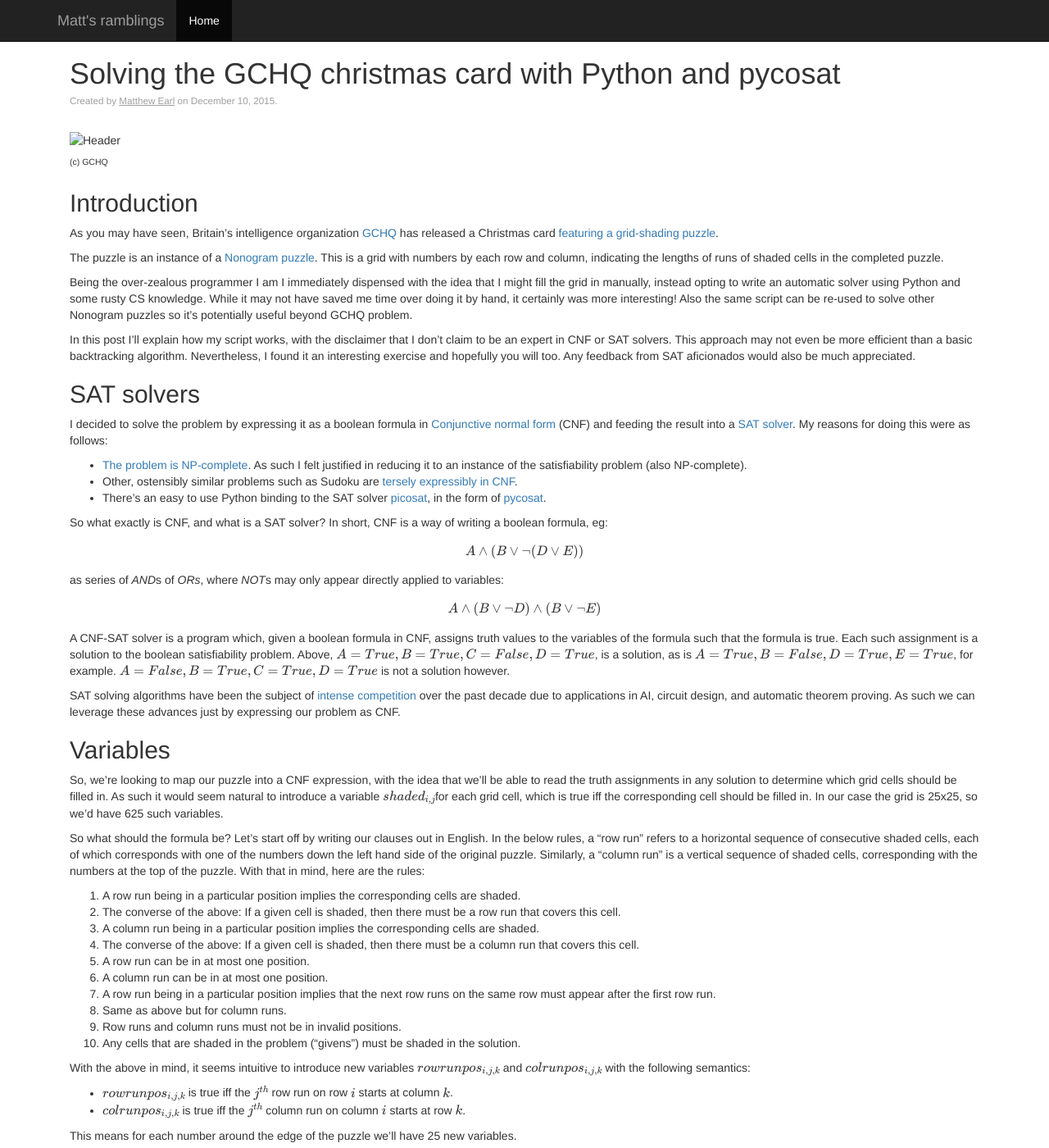
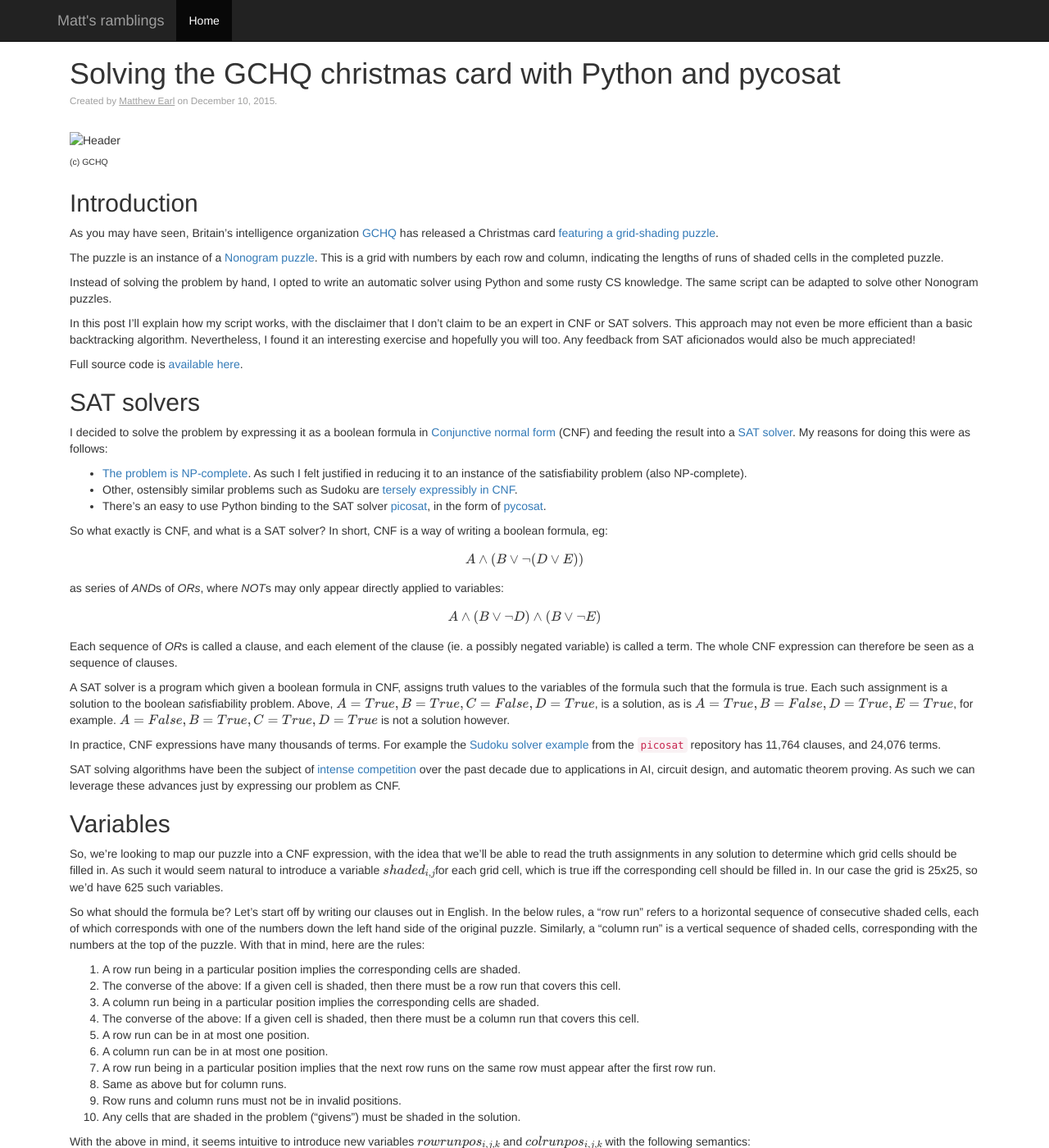
Before and after one commit to matthewearl/matthewearl.github.io, a Jekyll site: the page built from _posts/2015-12-10-gchq-xmas-card.md, in a window 1280 px wide and 1400 px high. Shown: the whole window at 82% size. Built offline with Jekyll 4.4.1, drawn with Linux system fonts in a browser that asks for light colours; nearby versions of some CDN libraries; formulas are drawn with MathJax 3; some of the changed text lies outside the part shown.

Commit message:
Rewording, clarification, etc

```diff
--- a/_posts/2015-12-10-gchq-xmas-card.md
+++ b/_posts/2015-12-10-gchq-xmas-card.md
@@ -20,18 +20,17 @@
 wiki/ Nonogram). This is a grid with numbers by each row and column,
 indicating the lengths of runs of shaded cells in the completed puzzle.
 
-Being the over-zealous programmer I am I immediately dispensed with the idea
-that I might fill the grid in manually, instead opting to write an automatic
-solver using Python and some rusty CS knowledge. While it may not have saved me
-time over doing it by hand, it certainly was more interesting! Also the same
-script can be re-used to solve other Nonogram puzzles so it's potentially
-useful beyond GCHQ problem.
+Instead of solving the problem by hand, I opted to write an automatic solver
+using Python and some rusty CS knowledge. The same script can be adapted to
+solve other Nonogram puzzles.
 
 In this post I'll explain how my script works, with the disclaimer that I don't
 claim to be an expert in CNF or SAT solvers. This approach may not even be
 more efficient than a basic backtracking algorithm. Nevertheless, I found it an
 interesting exercise and hopefully you will too. Any feedback from SAT
-aficionados would also be much appreciated.
+aficionados would also be much appreciated!
+
+Full source code is [available here](https://github.com/matthewearl/gchq-xmas).
 
 ## SAT solvers
 
@@ -62,12 +61,21 @@
 
 $$A \wedge (B \vee \neg D) \wedge (B \vee \neg E)$$
 
-A CNF-SAT solver is a program which, given a boolean formula in CNF, assigns
-truth values to the variables of the formula such that the formula is true.
-Each such assignment is a solution to the boolean satisfiability problem.
-Above, \\(A = True, B = True, C = False, D = True\\), is a solution, as is \\(A
-= True, B = False, D = True, E = True\\), for example. \\(A = False, B
-= True, C = True, D = True\\) is not a solution however.
+Each sequence of *OR*s is called a clause, and each element of the clause (ie.
+a possibly negated variable) is called a term. The whole CNF expression can
+therefore be seen as a sequence of clauses.
+
+A SAT solver is a program which given a boolean formula in CNF, assigns truth
+values to the variables of the formula such that the formula is true.  Each
+such assignment is a solution to the boolean *sat*isfiability problem.  Above,
+\\(A = True, B = True, C = False, D = True\\), is a solution, as is \\(A =
+True, B = False, D = True, E = True\\), for example. \\(A = False, B = True, C
+= True, D = True\\) is not a solution however.
+
+In practice, CNF expressions have many thousands of terms. For example the
+[Sudoku solver example](https://github.com/ContinuumIO/pycosat/blob/master/
+examples/sudoku.py) from the `picosat` repository has 11,764 clauses, and
+24,076 terms.
 
 SAT solving algorithms have been the subject of [intense competition](http://
 www.satcompetition.org/) over the past decade due to applications in AI,
@@ -125,12 +133,12 @@
 illustrative example.
 
 The exact choice of where it is best to introduce variables is non-trivial and
-is not discussed here.
+is beyond the scope of this post.
 
 ## CNF clauses ##
 
-With the above in place, we can now more or less directly translate the above
-English clauses into CNF clauses. Here's the code for rule #1:
+With our variables established, we can now more or less directly translate the
+above English clauses into CNF clauses. Here's the code for rule #1:
 
 {% highlight python %}
 # A row run being present at a particular column implies the corresponding
@@ -148,12 +156,33 @@
 This is encoding the expression:
 
 $$\forall i \in rows \; \forall j \in (runs\ in\ row\ i) \;
-\forall j \in cols \; rowrunpos_i,j,k \implies shaded_i,k$$
+\forall j \in cols \; (rowrunpos_{i,j,k} \implies shaded_{i,k})$$
 
 Which by expanding the implication is equivalent to:
 
 $$\forall i \in rows \; \forall j \in (runs\ in\ row\ i) \;
-\forall j \in cols \; \neg rowrunpos_i,j,k \vee shaded_i,k$$
+\forall j \in cols \; (\neg rowrunpos_{i,j,k} \vee shaded_{i,k})$$
+
+Here's the first couple of clauses that the above function returns, with
+annotations:
+
+{% highlight python %}
+[
+  [
+    -809, # NOT (Row,run 1,2 starts at col 8) OR
+    34,   # (Shaded @ 1, 8)
+  ] # AND
+  [
+    -809, # NOT (Row,run 1,2 starts at col 8) OR
+    35,   # (Shaded @ 1, 9)
+  ] # AND
+  ...
+]
+{% endhighlight %}
+
+The first of these clauses says "if the third run in the second row starts at
+column 8, then cell (1, 8) must be shaded". There's one clause for each cell in
+each possible position of each row run.
 
 Some things to note about CNF expressions expected by `pycosat`:
 
@@ -167,14 +196,15 @@
 In the above code, `row_run_vars[row, run_idx, start_col]` and
 `shaded_vars[row, col]` correspond with the variables \\( rowrunpos_{i,j,k} \\)
 and \\( shaded_{i,k} \\) respectively. Each variable is represented by a `Var`
-object (created by me) which exists to keep track of variable indices
-(accessible via the `.idx` attribute).
+object (created by me) which exists to associate useful debug information
+(`Var.__str__`) with the opaque variable index (`Var.idx`).
 
 `ROW_RUNS` encodes the numbers down the left hand side of the puzzle as a list
 of lists.
 
 The remaining clauses follow a similar pattern of translation. See [the source
-code for the full shebang](https://github.com/matthewearl/gchq-xmas).
+code for the full details](https://github.com/matthewearl/gchq-xmas). The
+resulting CNF expression has 307,703 clauses, and 637,142 terms.
 
 ## Extracting the solution ##
 
@@ -188,11 +218,10 @@
 The result encodes a single truth assignment:
 
 * A list of integers (!= 0).
+* There is one entry for each variable in the input CNF.
 * As before, each integer corresponds with a variable.
 * If the integer is negative then the corresponding variable is false in the
   solution, otherwise the variable is true in the solution.
-
-Each variable in the input problem will appear exactly once in the solution.
 
 It's then just a case of mapping the integers back to variables, and displaying
 in grid form.
@@ -210,5 +239,5 @@
 
 {% include img.html src="/assets/gchq-xmas-card/output.png" alt="Output" %}
 
-Yep, it's a QR code which when decoded links you to the next stage in the
+...a QR code which when decoded links you to the next stage in the
 puzzle.
```
